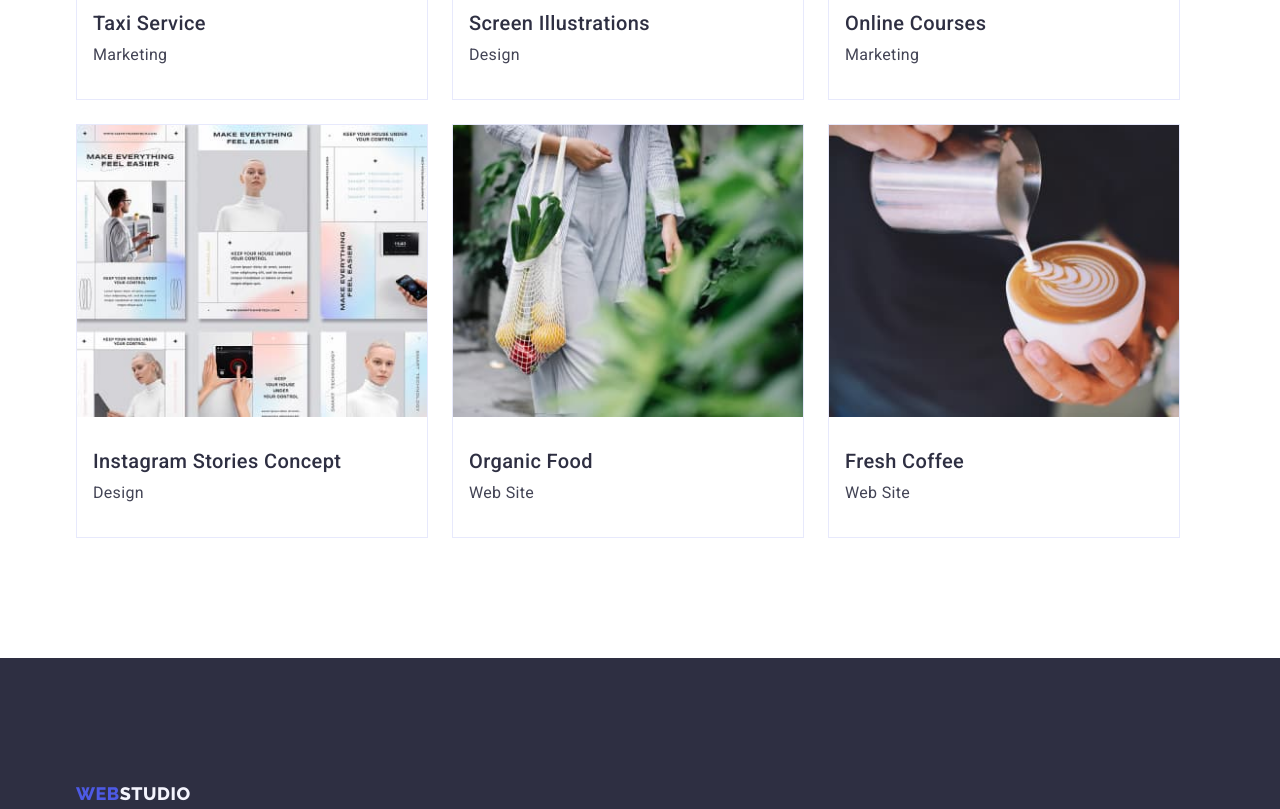
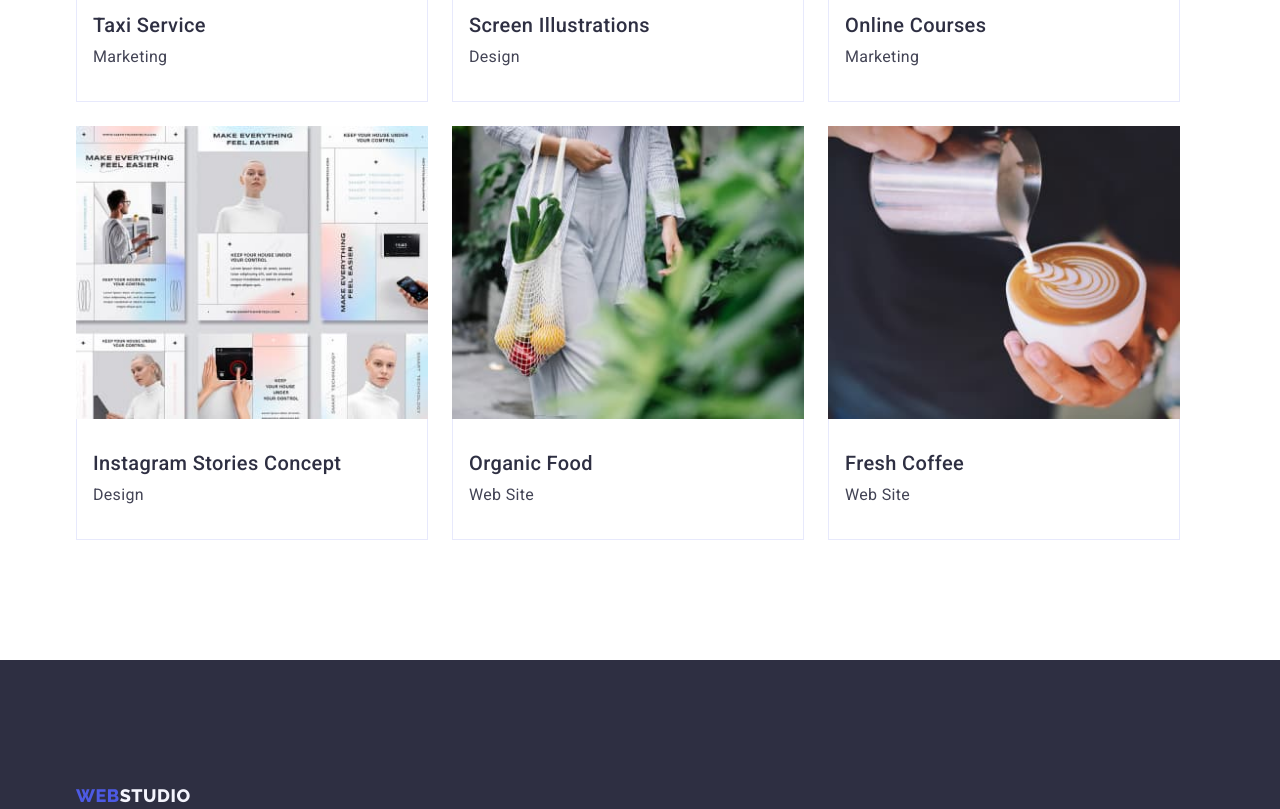
Before and after one commit to svaston88/goit-markup-hw-03, a plain HTML site: page portfolio.html in a window 1280 px wide. Shown: the part 1040-1849 px from the top of the page. Drawn offline with nearby package versions, Linux system fonts and the light colour scheme.

Commit message:
Правки-правочки <3

```diff
--- a/styles.css
+++ b/styles.css
@@ -79,7 +79,7 @@ h6 {
 
 .logo {
     display: block;
-    padding: 24px 0 24px;
+    margin: 24px 0 24px;
     font-family: 'Raleway';
     font-weight: 800;
     font-size: 18px;
@@ -95,6 +95,7 @@ h6 {
 }
 
 .header-section {
+    display: block;
     padding: 24px 0 24px;
     font-weight: 500;
     font-size: 16px;
@@ -347,7 +348,7 @@ h6 {
     display: flex;
     justify-content: center;
     align-items: center;
-    margin-top: 96px;
+    padding-top: 96px;
     margin-bottom: 72px;
 }
 
@@ -395,8 +396,6 @@ h6 {
 
 .porfolio-li-plates {
     width: calc((100% - 3 * 24px) / 3);
-    background: #FFFFFF;
-    border: 1px solid #E7E9FC;
 }
 
 .portfolio-plates-images {
@@ -407,6 +406,9 @@ h6 {
 
 .portfolo-plates-text {
     padding: 32px 0 32px 16px;
+    border-left: 1px solid #E7E9FC;
+    border-right: 1px solid #E7E9FC;
+    border-bottom: 1px solid #E7E9FC;
 }
 
 .main-products-h3 {
```
